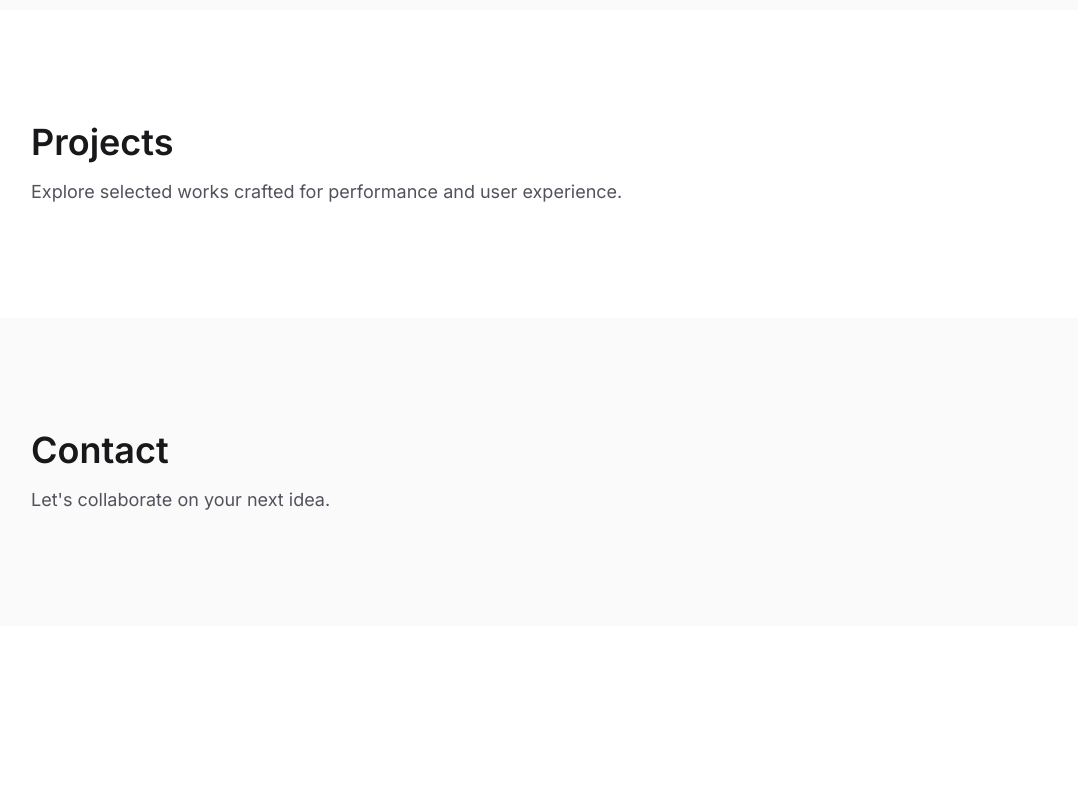
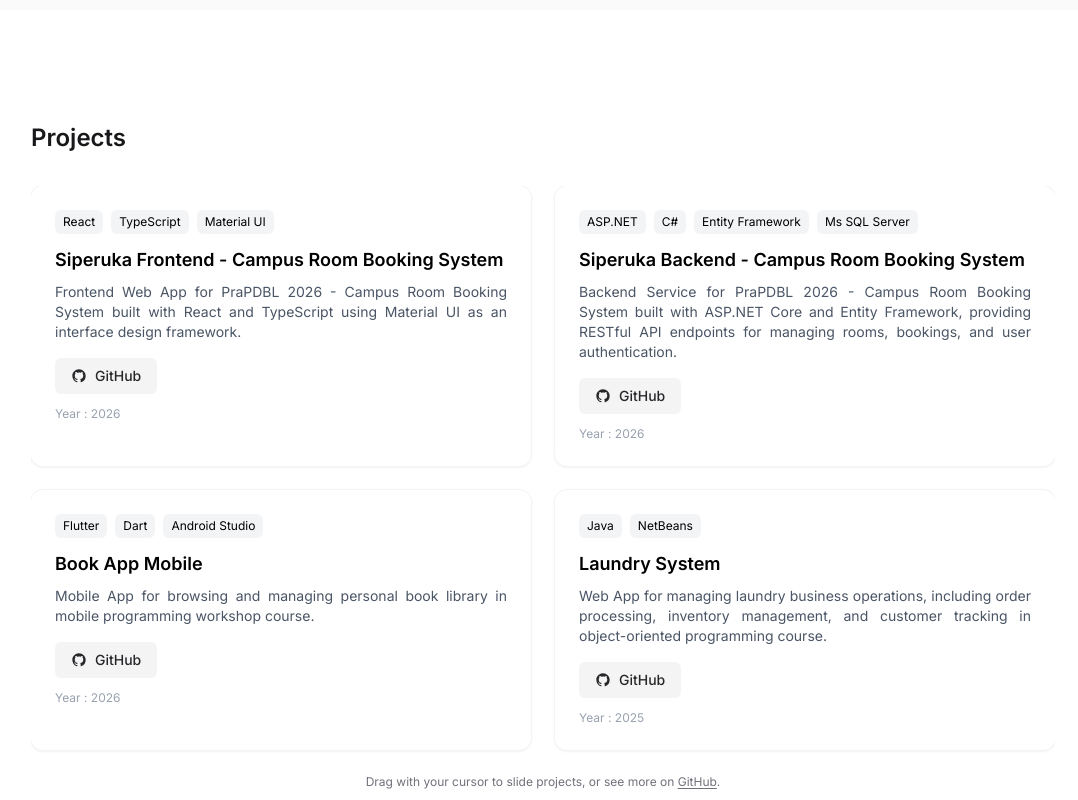
Before and after one commit to shintiaadwim/ziel-personal-portofolio, a Next.js app: page / in a window 1280 px wide. Shown: the part 1640-2440 px from the top of the page, without its empty margins (97-1175 px from the left). Before the commit the page ends 2266 px from the top, so only its background shows below. Built offline with nearby package versions, Linux system fonts and the light colour scheme.

Commit message:
feat: Contents of My Project

```diff
--- a/app/page.tsx
+++ b/app/page.tsx
@@ -3,6 +3,7 @@
 import Link from "next/link";
 import { useEffect, useState } from "react";
 import About from "../components/About";
+import Projects from "../components/Projects";
 
 export default function Home() {
   const [showNavbar, setShowNavbar] = useState(false);
@@ -137,14 +138,7 @@ export default function Home() {
           </div>
         </section>
 
-        <section id="projects" className="scroll-mt-28 bg-white px-6 py-28">
-          <div className="mx-auto max-w-5xl">
-            <h2 className="text-4xl font-semibold text-zinc-900">Projects</h2>
-            <p className="mt-4 text-lg text-zinc-600">
-              Explore selected works crafted for performance and user experience.
-            </p>
-          </div>
-        </section>
+        <Projects />
 
         <section id="contact" className="scroll-mt-28 bg-zinc-50 px-6 py-28">
           <div className="mx-auto max-w-5xl">
--- /dev/null
+++ b/components/Projects.tsx
@@ -0,0 +1,179 @@
+"use client";
+
+import { useMemo, useRef, useState } from "react";
+
+const projects = [
+    {
+        title: "Siperuka Frontend - Campus Room Booking System",
+        desc: "Frontend Web App for PraPDBL 2026 - Campus Room Booking System built with React and TypeScript using Material UI as an interface design framework.",
+        tech: ["React", "TypeScript", "Material UI"],
+        live: "#",
+        github: "https://github.com/shintiaadwim/2026-siperuka-frontend",
+        year: "2026",
+    },
+    {
+        title: "Siperuka Backend - Campus Room Booking System",
+        desc: "Backend Service for PraPDBL 2026 - Campus Room Booking System built with ASP.NET Core and Entity Framework, providing RESTful API endpoints for managing rooms, bookings, and user authentication.",
+        tech: ["ASP.NET", "C#", "Entity Framework", "Ms SQL Server"],
+        live: "#",
+        github: "https://github.com/shintiaadwim/2026-siperuka-backend",
+        year: "2026",
+    },
+    {
+        title: "Book App Mobile",
+        desc: "Mobile App for browsing and managing personal book library in mobile programming workshop course.",
+        tech: ["Flutter", "Dart", "Android Studio"],
+        live: "#",
+        github: "#",
+        year: "2026",
+    },
+    {
+        title: "Laundry System",
+        desc: "Web App for managing laundry business operations, including order processing, inventory management, and customer tracking in object-oriented programming course.",
+        tech: ["Java", "NetBeans"],
+        live: "#",
+        github: "https://github.com/shintiaadwim/java-laundry-system",
+        year: "2025",
+    },
+    {
+        title: "Simple Financial Management Web App",
+        desc: "Web App for managing personal finances, including budgeting, expense tracking, and financial reporting.",
+        tech: ["PHP", "Laravel-11", "Filament", "Tailwind CSS", "MySQL"],
+        live: "#",
+        github: "https://github.com/shintiaadwim/laravel11-simple-financial-management-website",
+        year: "2025",
+    },
+    {
+        title: "Employee Management System Crud App",
+        desc: "Web App for managing employee information and operations.",
+        tech: ["PHP", "Laravel-10", "AdminLTE", "MySQL"],
+        live: "#",
+        github: "https://github.com/shintiaadwim/laravel10-crud-employees",
+        year: "2024",
+    },
+];
+
+const ITEMS_PER_PAGE = 4;
+
+export default function Projects() {
+    const sliderRef = useRef<HTMLDivElement>(null);
+    const pointerDownRef = useRef(false);
+    const startXRef = useRef(0);
+    const startScrollLeftRef = useRef(0);
+    const [isDragging, setIsDragging] = useState(false);
+
+    const projectPages = useMemo(() => {
+        const pages: Array<typeof projects> = [];
+        for (let i = 0; i < projects.length; i += ITEMS_PER_PAGE) {
+            pages.push(projects.slice(i, i + ITEMS_PER_PAGE));
+        }
+        return pages;
+    }, []);
+
+    const handleMouseDown = (event: React.MouseEvent<HTMLDivElement>) => {
+        const slider = sliderRef.current;
+        if (!slider) return;
+
+        pointerDownRef.current = true;
+        setIsDragging(true);
+        startXRef.current = event.pageX;
+        startScrollLeftRef.current = slider.scrollLeft;
+    };
+
+    const handleMouseMove = (event: React.MouseEvent<HTMLDivElement>) => {
+        const slider = sliderRef.current;
+        if (!slider || !pointerDownRef.current) return;
+
+        event.preventDefault();
+        const dragDistance = event.pageX - startXRef.current;
+        slider.scrollLeft = startScrollLeftRef.current - dragDistance;
+    };
+
+    const handleMouseUp = () => {
+        pointerDownRef.current = false;
+        setIsDragging(false);
+    };
+
+    return (
+        <section id="projects" className="scroll-mt-28 bg-white px-6 py-28">
+            <div className="mx-auto max-w-5xl">
+                <h2 className="text-2xl font-semibold text-zinc-900">Projects</h2>
+                {/* <p className="mt-4 text-justify text-sm text-zinc-600">
+                    Explore selected works crafted for performance and user experience.
+                </p> */}
+
+                <div
+                    ref={sliderRef}
+                    onMouseDown={handleMouseDown}
+                    onMouseMove={handleMouseMove}
+                    onMouseUp={handleMouseUp}
+                    onMouseLeave={handleMouseUp}
+                    className={`mt-8 flex snap-x snap-mandatory gap-6 overflow-x-auto pb-3 [scrollbar-width:none] [&::-webkit-scrollbar]:hidden ${isDragging ? "cursor-grabbing select-none" : "cursor-grab"
+                        }`}
+                >
+                    {projectPages.map((page, pageIndex) => (
+                        <div key={pageIndex} className="min-w-full snap-start">
+                            <div className="grid gap-6 md:grid-cols-2">
+                                {page.map((project, i) => (
+                                    <div
+                                        key={`${project.title}-${i}`}
+                                        className="rounded-xl bg-white p-6 shadow-sm ring-1 ring-zinc-100"
+                                    >
+                                        <div className="flex flex-wrap gap-2 pb-3">
+                                            {project.tech.map((tech, index) => (
+                                                <span
+                                                    key={index}
+                                                    className="rounded-md bg-gray-100 px-2 py-1 text-xs"
+                                                >
+                                                    {tech}
+                                                </span>
+                                            ))}
+                                        </div>
+
+                                        <h3 className="mb-2 text-lg font-semibold">{project.title}</h3>
+
+                                        <p className="mb-4 text-justify text-sm text-gray-600">{project.desc}</p>
+
+                                        <div className="flex">
+                                            <a
+                                                href={project.github}
+                                                target="_blank"
+                                                rel="noreferrer"
+                                                className="inline-flex items-center gap-2 rounded-md bg-zinc-100 px-4 py-2 text-sm font-medium text-zinc-800 transition-colors hover:bg-zinc-200"
+                                            >
+                                                <svg
+                                                    xmlns="http://www.w3.org/2000/svg"
+                                                    viewBox="0 0 24 24"
+                                                    fill="currentColor"
+                                                    className="h-4 w-4"
+                                                    aria-hidden="true"
+                                                >
+                                                    <path d="M12 2C6.477 2 2 6.484 2 12.017c0 4.425 2.865 8.18 6.839 9.504.5.092.682-.217.682-.483 0-.237-.008-.866-.013-1.7-2.782.605-3.369-1.344-3.369-1.344-.455-1.158-1.11-1.466-1.11-1.466-.908-.62.069-.608.069-.608 1.004.07 1.532 1.032 1.532 1.032.892 1.53 2.341 1.088 2.91.832.091-.647.35-1.088.636-1.338-2.22-.253-4.555-1.113-4.555-4.951 0-1.093.39-1.988 1.029-2.688-.103-.253-.446-1.272.098-2.65 0 0 .84-.27 2.75 1.026A9.564 9.564 0 0 1 12 6.844c.85.004 1.705.115 2.504.337 1.909-1.296 2.747-1.026 2.747-1.026.546 1.378.203 2.397.1 2.65.64.7 1.028 1.595 1.028 2.688 0 3.848-2.339 4.695-4.566 4.943.359.309.678.92.678 1.855 0 1.338-.012 2.419-.012 2.747 0 .268.18.58.688.482A10.02 10.02 0 0 0 22 12.017C22 6.484 17.523 2 12 2Z" />
+                                                </svg>
+                                                GitHub
+                                            </a>
+                                        </div>
+
+                                        <p className="mt-3 text-xs text-gray-400">Year : {project.year}</p>
+                                    </div>
+                                ))}
+                            </div>
+                        </div>
+                    ))}
+                </div>
+                <p className="mt-3 text-center text-xs text-zinc-500">
+                    Drag with your cursor to slide projects, or see more on{" "}
+                    <a
+                        href="https://github.com/shintiaadwim"
+                        target="_blank"
+                        rel="noreferrer"
+                        className="underline underline-offset-2"
+                    >
+                        GitHub
+                    </a>
+                    .
+                </p>
+            </div>
+        </section>
+    );
+}
```
